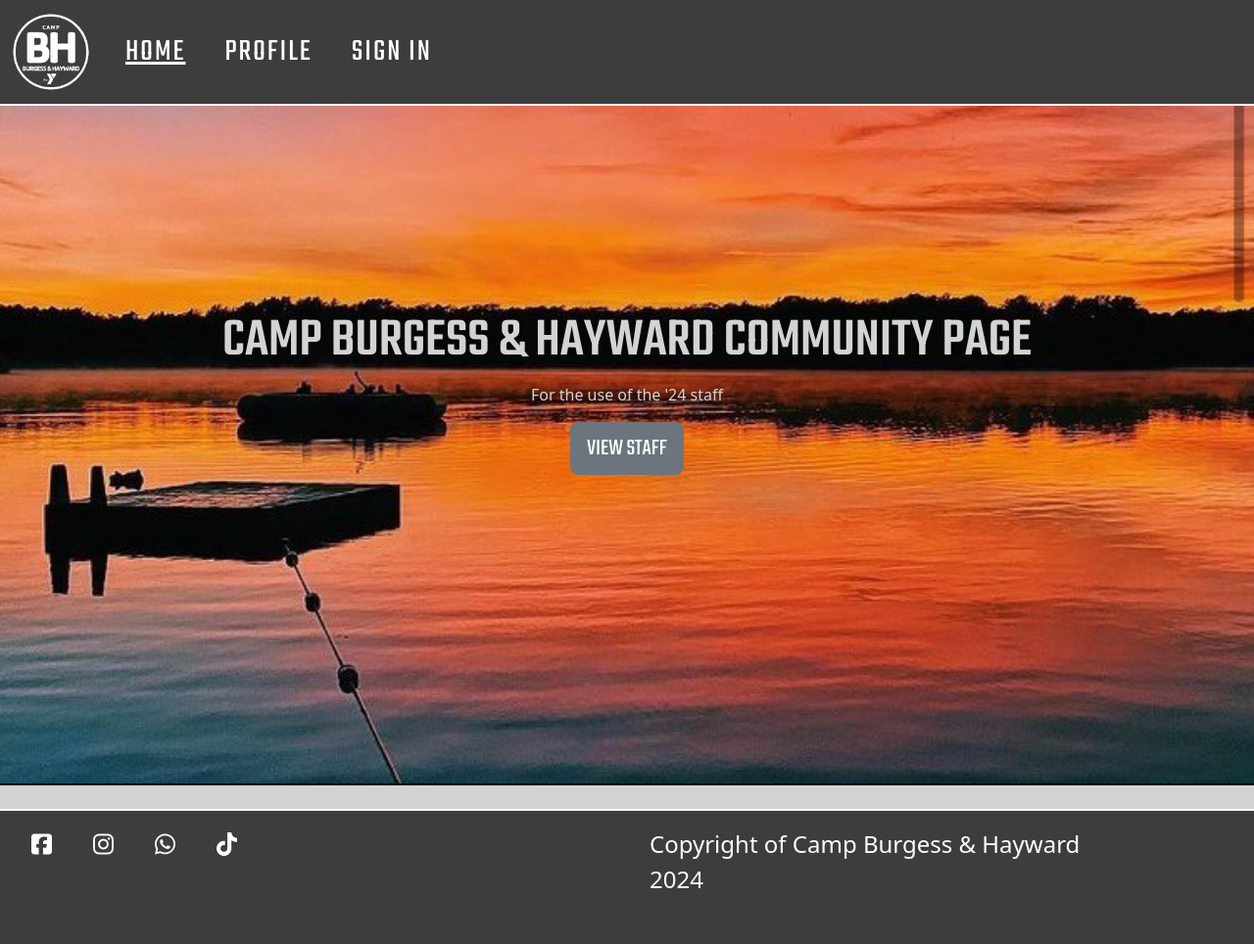
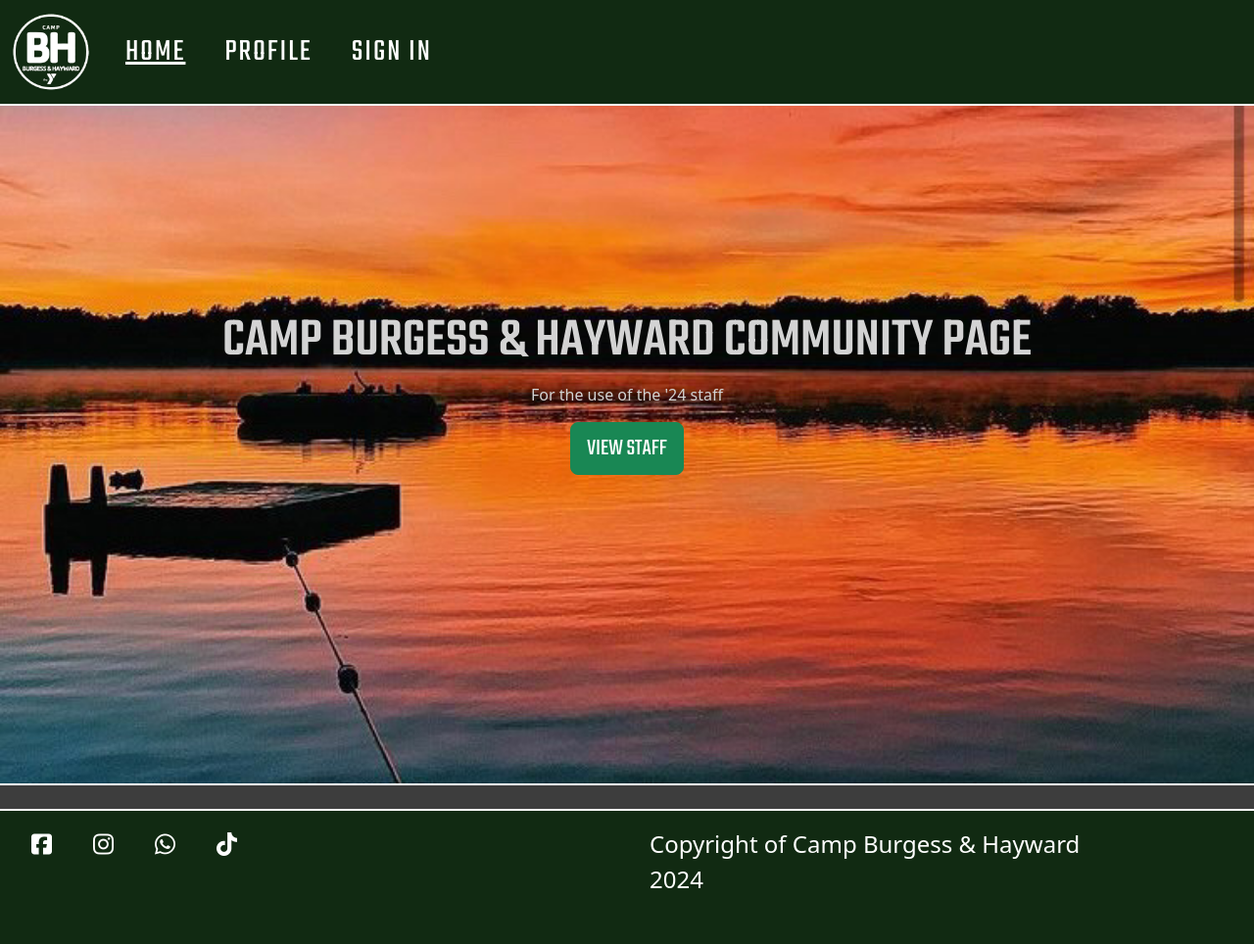
Before and after one commit to cameronjamesw/burgess-community-page, a Django app: page / in a window 1280 px wide. Shown: the whole page at 98% size. Run offline with Django 4.2, Linux system fonts and the light colour scheme; data that the repository does not hold is empty; some libraries are stand-ins or nearby versions.

Commit message:
update color scheme, change button color

```diff
--- a/discussion/templates/discussion/index.html
+++ b/discussion/templates/discussion/index.html
@@ -6,7 +6,7 @@
     <div class="container-lg text-center" id="hero-text">
         <h3 class="text-uppercase">Camp Burgess & Hayward community page</h3>
         <p>For the use of the '24 staff</p>
-        <button class="btn btn-lg btn-secondary" id="staff-button">View Staff</button>
+        <button class="btn btn-lg btn-success" id="staff-button">View Staff</button>
     </div>
 
 </section>
@@ -16,7 +16,7 @@
         <div class="row">
             {% for discussion in object_list %}
             <div class="col-md-4">
-                <div class="card mb-4">
+                <div class="card mb-4" id="discussion-card">
                     <img src="../../../static/images/sample_photo.png" id="card-img" class="card-img-top" alt="...">
                     <div class="card-body">
                         <h4 class="card-title">{{discussion.title}}</h4>
@@ -24,7 +24,7 @@
                         <p class="card-text">Some quick example text to build on the card title and make up the bulk of
                             the
                             card's content.</p>
-                        <a href="#" class="btn btn-primary">Go somewhere</a>
+                        <a href="#" class="btn btn-success">View Post</a>
                     </div>
                 </div>
             </div>
--- a/static/css/style.css
+++ b/static/css/style.css
@@ -15,9 +15,6 @@ h1, h2, h3, h4, h5, h6 {
 }
 
 /* These are the styles for the header */
-header {
-    background-color: #3d3d3d;
-}
 
 header img {
     width: 80px;
@@ -25,7 +22,7 @@ header img {
 }
 
 .navbar {
-    background-color: #3d3d3d;
+    background-color: #112a12;
     border-bottom: 2px solid #fff;
     font-family: 'teko', 'sans-serif';
     font-size: 200%;
@@ -56,7 +53,7 @@ li > a:hover {
 /* These styles refer to the footer */
 
 footer {
-    background-color: #3d3d3d;
+    background-color: #112a12;
     border-top: #fff solid 2px;
 }
 
@@ -108,6 +105,10 @@ footer {
 /* These styles are for the discussion box */
 
 .discussion-box {
-    background-color: #d3d3d3;
-    border-top: #000 2px solid;
+    background-color: #3d3d3d;
+    border-top: #fff 2px solid;
 }
+
+#discussion-card {
+    border: #fff solid 2px
+}
```
